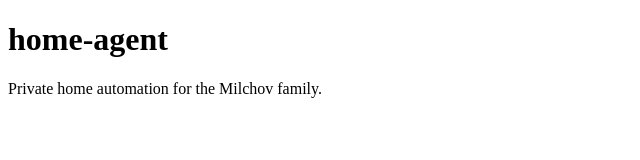
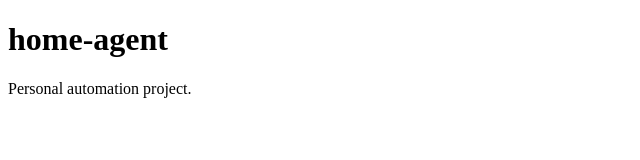
Before and after one commit to peterbtw/peterbtw.github.io, a plain HTML site: page index.html in a window 1280 px wide. Shown: the whole page, without its empty margins (0-640 px from the left). Drawn offline with Linux system fonts and the light colour scheme.

Commit message:
Update index.html

```diff
--- a/index.html
+++ b/index.html
@@ -1,3 +1,3 @@
 <!DOCTYPE html>
 <html><head><title>home-agent</title></head>
-<body><h1>home-agent</h1><p>Private home automation for the Milchov family.</p></body></html>
+<body><h1>home-agent</h1><p>Personal automation project.</p></body></html>
```
